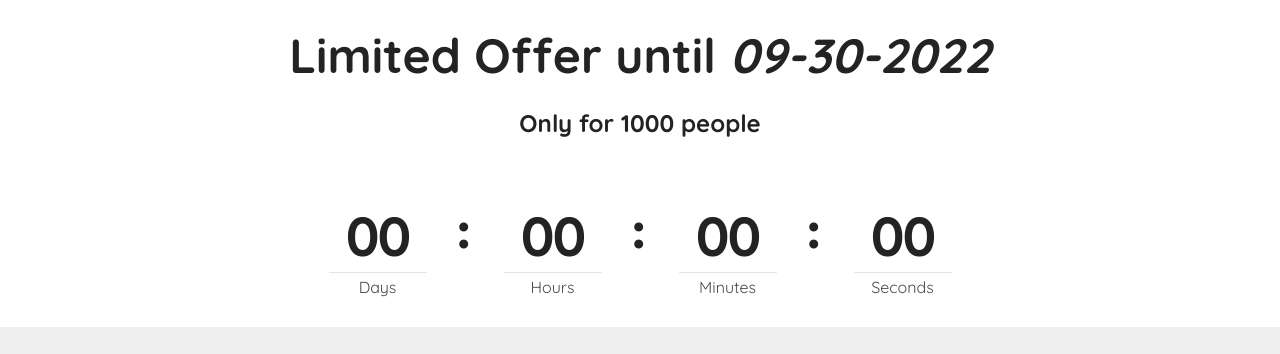
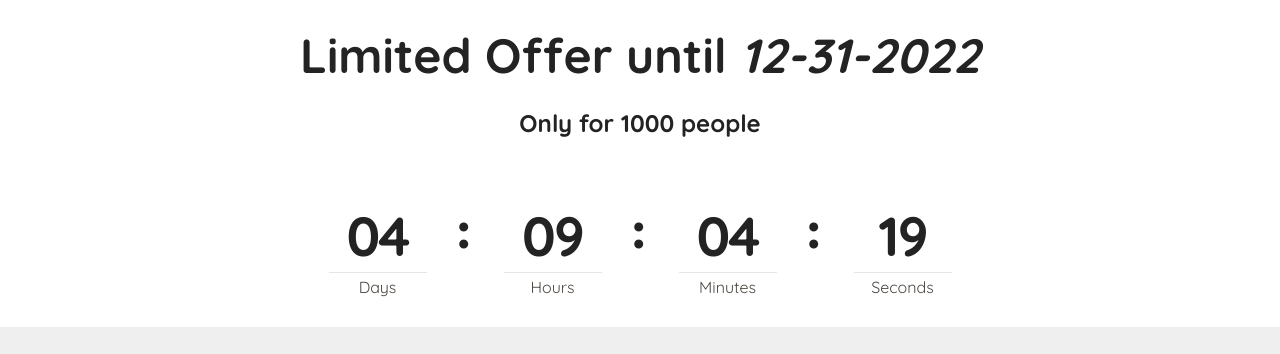
Before and after one commit to edevis18/quickoffer, a plain HTML site: page index.html in a window 1280 px wide. Shown: the part 411-765 px from the top of the page. Drawn offline with Linux system fonts and the light colour scheme; grey boxes are pictures that could not be loaded; files whose address does not match are found by name.

Commit message:
Update index.html

```diff
--- a/index.html
+++ b/index.html
@@ -100,7 +100,7 @@ document.querySelector('body').addEventListener('click', function(){
 
 
     <div class="container ">
-        <h2 class="mbr-section-title pb-3 align-center mbr-fonts-style display-2"><strong>Limited Offer until <em>09-30-2022</em></strong></h2>
+        <h2 class="mbr-section-title pb-3 align-center mbr-fonts-style display-2"><strong>Limited Offer until <em>12-31-2022</em></strong></h2>
         <h3 class="mbr-section-subtitle align-center mbr-fonts-style display-5"><strong>Only for 1000 people</strong></h3>
 
     </div>
@@ -109,7 +109,7 @@ document.querySelector('body').addEventListener('click', function(){
         <div class="hoursCountdown col-xs-3 col-sm-3 col-md-3" title="Hours"></div>
         <div class="minutesCountdown col-xs-3 col-sm-3 col-md-3" title="Minutes"></div>
         <div class="secondsCountdown col-xs-3 col-sm-3 col-md-3" title="Seconds"></div>
-        <div class="countdown pt-5 mt-2" data-due-date="2022/09/30">
+        <div class="countdown pt-5 mt-2" data-due-date="2022/12/31">
         </div>
     </div>
 </section>
```
